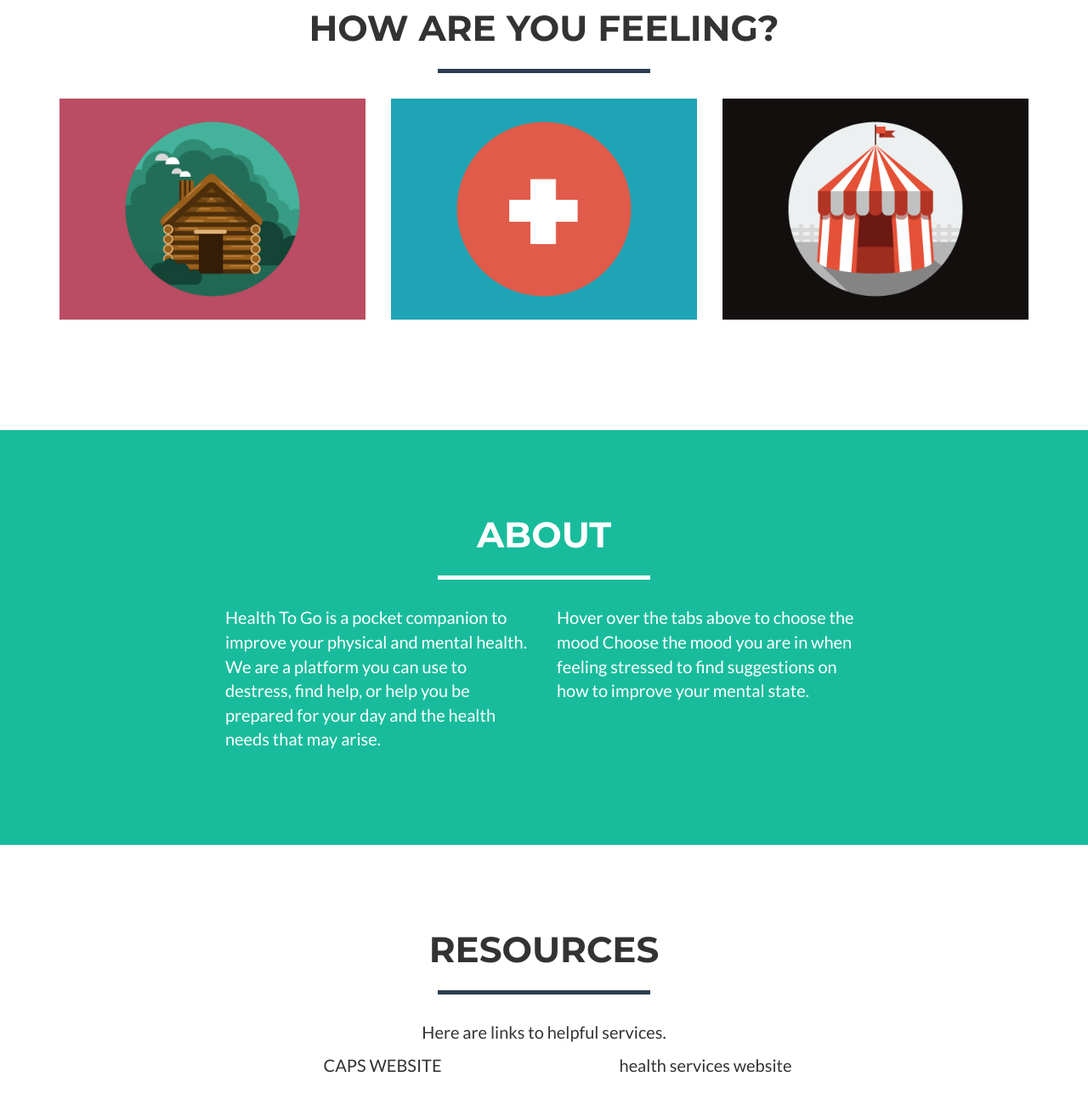
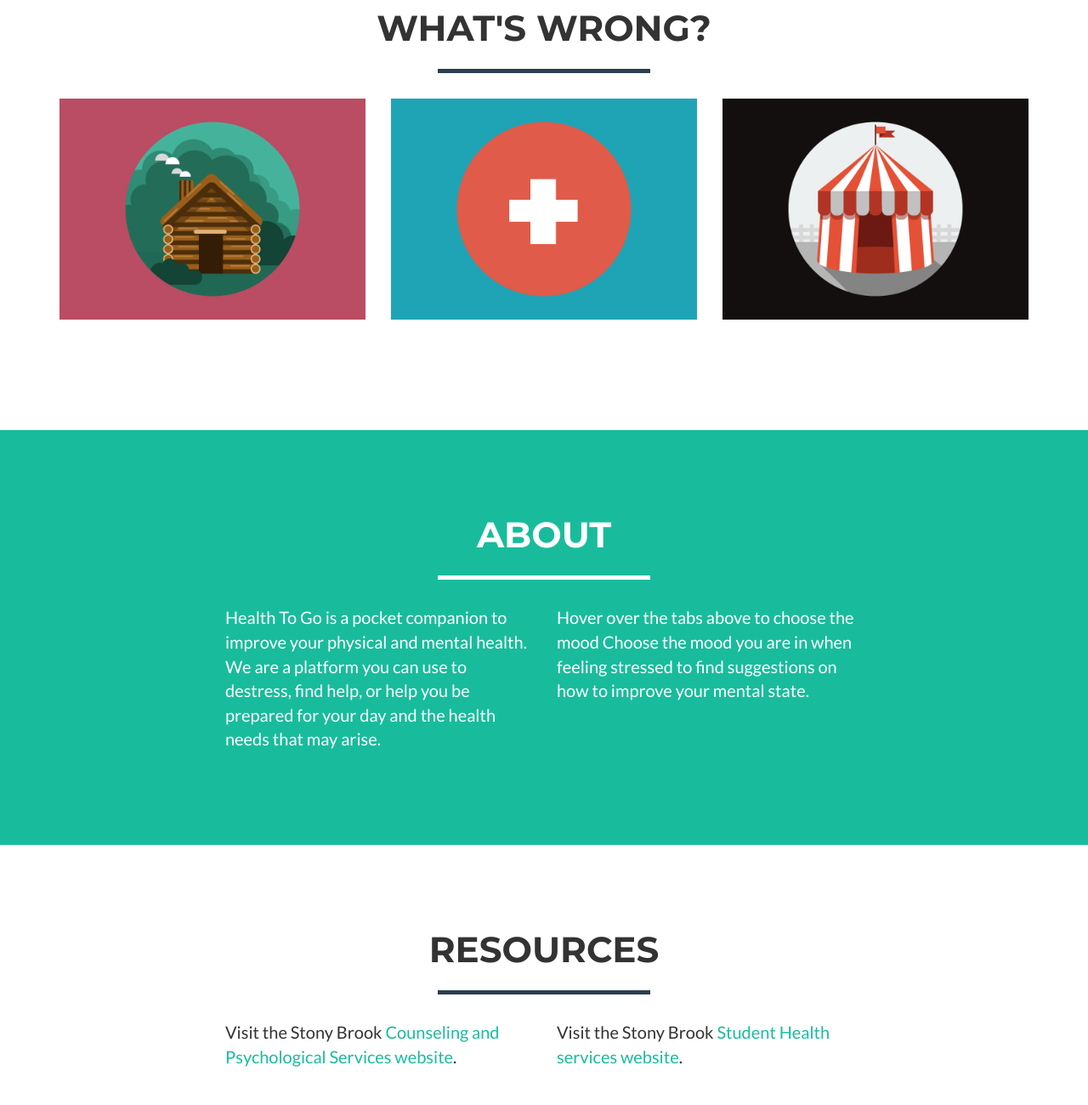
Before and after one commit to ektarana/hackhealth, a website: page bootstrap/index.html in a window 1280 px wide. Shown: the part 856-2156 px from the top of the page at 85% size. Drawn offline with nearby package versions, Linux system fonts and the light colour scheme.

Commit message:
question

```diff
--- a/bootstrap/index.html
+++ b/bootstrap/index.html
@@ -51,7 +51,7 @@
                         <a href="#page-top"></a>
                     </li>
                     <li class="page-scroll">
-                        <a href="#portfolio">Portfolio</a>
+                        <a href="#portfolio">Menu</a>
                     </li>
                     <li class="page-scroll">
                         <a href="#about">About</a>
@@ -87,7 +87,7 @@
         <div class="container">
             <div class="row">
                 <div class="col-lg-12 text-center">
-                    <h2>How are you feeling?</h2>
+                    <h2>What's wrong?</h2>
                     <hr class="star-primary">
                 </div>
             </div>
@@ -186,16 +186,12 @@
                 </div>
             </div>
             <div class="row">
-              <div class="col-lg-12 text-center">
-                    <p>Here are links to helpful services.</p>
                     <div class="col-lg-4 col-lg-offset-2">
-                        <p>CAPS WEBSITE</p>
+                        <p>Visit the Stony Brook <a href="http://studentaffairs.stonybrook.edu/caps/index.html" target="_blank">Counseling and Psychological Services website</a>.</p>
                     </div>
                     <div class="col-lg-4">
-                        <p>health services website</p>
+                      <p>Visit the Stony Brook <a href="http://studentaffairs.stonybrook.edu/shs/" target="_blank">Student Health services website</a>.</p>
                 </div>
-
-
           </div>
     </section>
 
```
